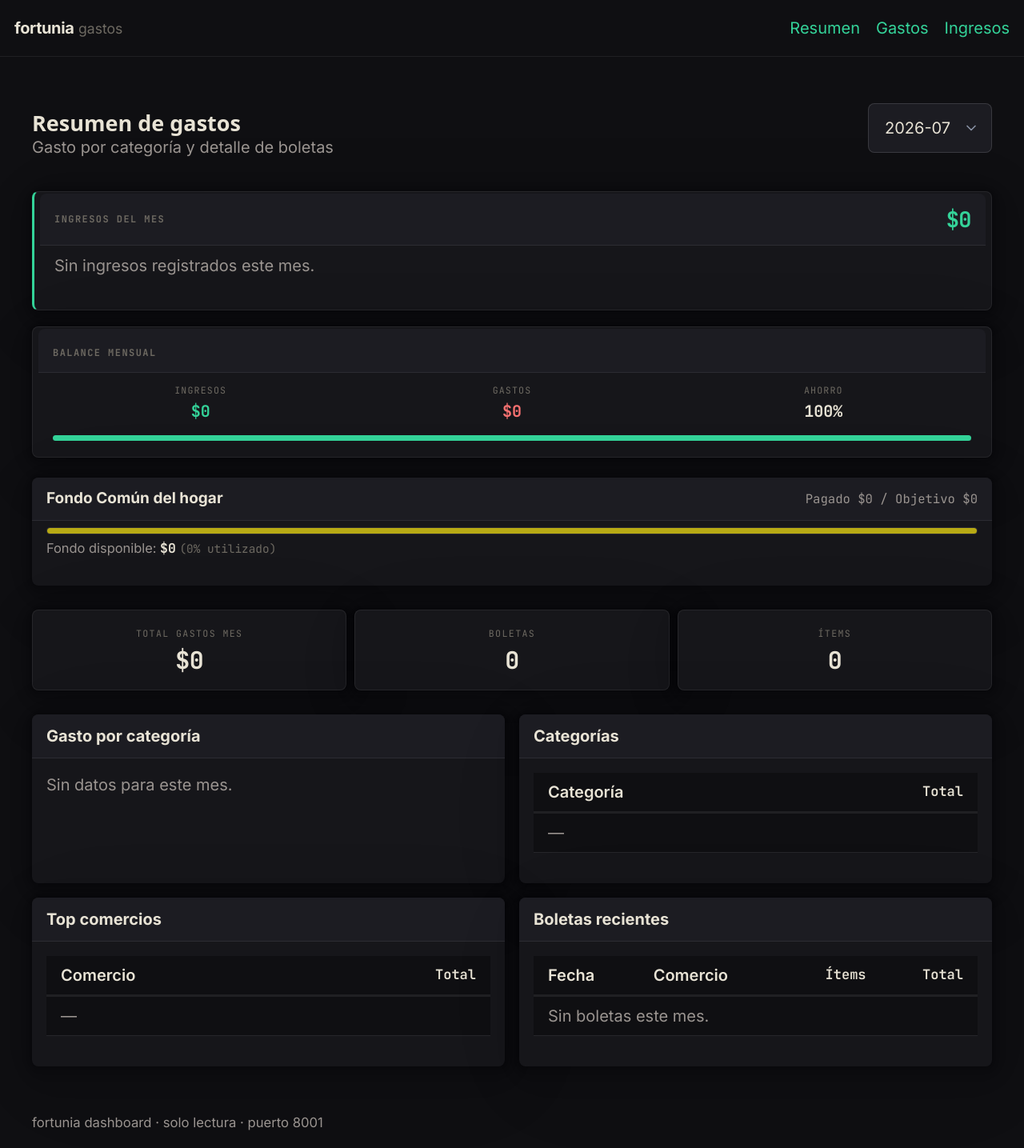
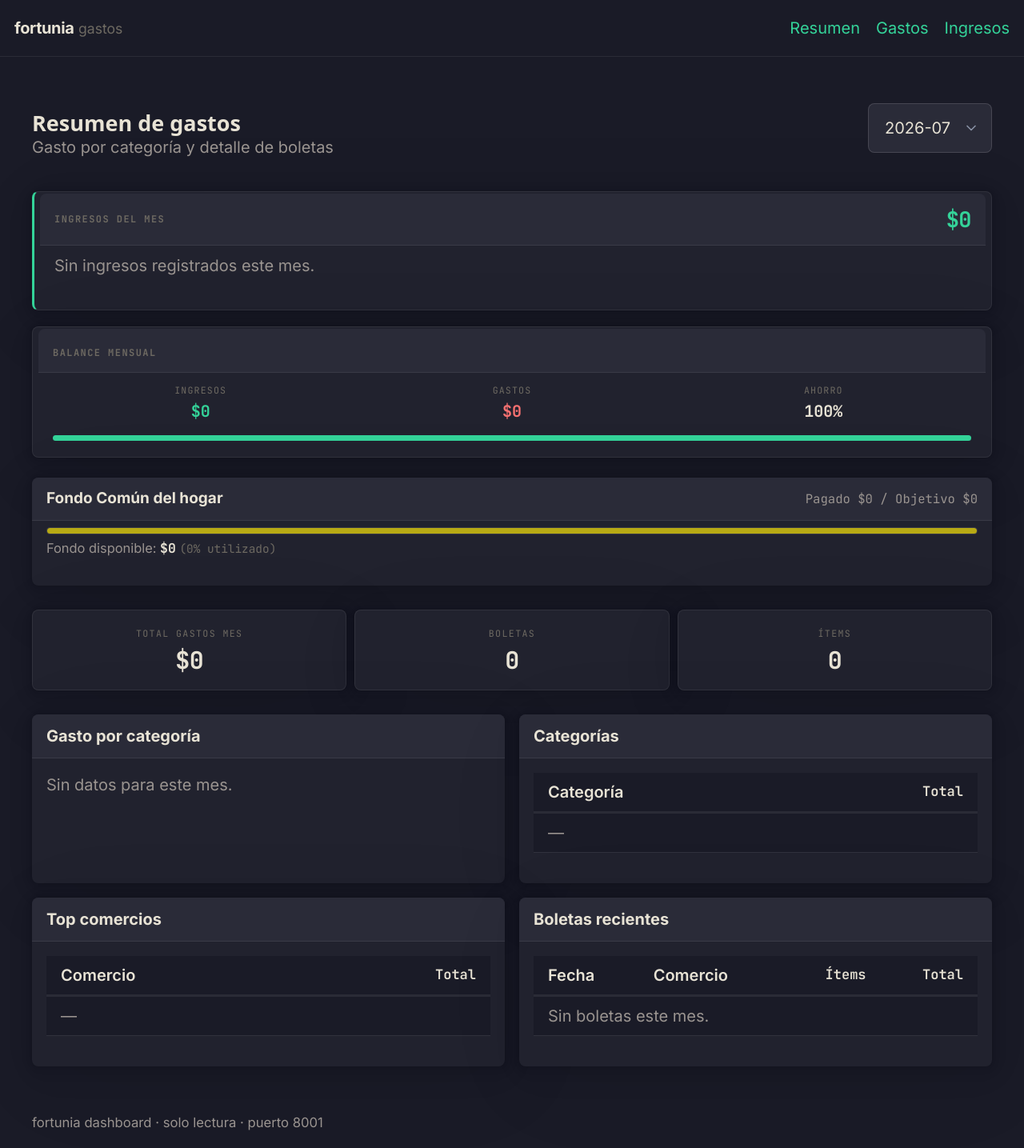
Before and after one commit to linuxshark/fortunia, a FastAPI app: page / in a window 1280 px wide. Shown: the whole page at 80% size. Run offline with FastAPI, Linux system fonts and the light colour scheme; some libraries are stand-ins or nearby versions.

Commit message:
feat(ui): dark slate bg + canvas particle animation
bg: #0f0f12 → #1a1b27 (plomo/slate), surface/raised ajustados.
Canvas fixed z-1: 80 partículas, O(n²) line connections, líneas
esmeralda (#34d399) al cursor con fade por distancia. Vanilla JS,
sin dependencias, ~60 líneas.

```diff
--- a/dashboard/static/styles.css
+++ b/dashboard/static/styles.css
@@ -6,9 +6,9 @@
 
 /* ── Tokens ─────────────────────────────────────────────────── */
 :root {
-  --bg:         #0f0f12;
-  --bg-surface: #16161a;
-  --bg-raised:  #1c1c22;
+  --bg:         #1a1b27;
+  --bg-surface: #21222e;
+  --bg-raised:  #2a2b38;
   --border:     rgba(255,255,255,.07);
   --border-md:  rgba(255,255,255,.13);
   --text:       #e8e3d5;
@@ -258,6 +258,14 @@ table .num { text-align: right; font-family: var(--font-mono); font-size: .85rem
 }
 .fund-overspent-text { color: var(--danger); }
 
+/* ── Particles canvas ────────────────────────────────────────── */
+#bg-canvas {
+  position: fixed; top: 0; left: 0;
+  width: 100%; height: 100%;
+  z-index: -1; pointer-events: none;
+  display: block;
+}
+
 /* ── Misc ────────────────────────────────────────────────────── */
 .receipt-img { max-width: 100%; border-radius: var(--radius); }
 .filters { grid-template-columns: 1fr 1fr auto; gap: .75rem; margin-bottom: 1rem; align-items: end; }
--- a/dashboard/templates/base.html
+++ b/dashboard/templates/base.html
@@ -19,6 +19,81 @@
   </script>
 </head>
 <body>
+<canvas id="bg-canvas"></canvas>
+<script>
+(function () {
+  var cv = document.getElementById('bg-canvas');
+  var ctx = cv.getContext('2d');
+  var mouse = { x: null, y: null };
+  var pts = [];
+  var N = 80;
+  var LINK = 130;
+  var MLINK = 190;
+
+  function resize() {
+    cv.width = window.innerWidth;
+    cv.height = window.innerHeight;
+  }
+
+  function Pt() {
+    this.x = Math.random() * cv.width;
+    this.y = Math.random() * cv.height;
+    this.vx = (Math.random() - 0.5) * 0.35;
+    this.vy = (Math.random() - 0.5) * 0.35;
+    this.r = Math.random() * 1.2 + 0.4;
+  }
+  Pt.prototype.tick = function () {
+    this.x += this.vx; this.y += this.vy;
+    if (this.x < 0 || this.x > cv.width)  this.vx *= -1;
+    if (this.y < 0 || this.y > cv.height) this.vy *= -1;
+  };
+
+  function loop() {
+    ctx.clearRect(0, 0, cv.width, cv.height);
+    for (var i = 0; i < pts.length; i++) {
+      var p = pts[i];
+      p.tick();
+      ctx.beginPath();
+      ctx.arc(p.x, p.y, p.r, 0, Math.PI * 2);
+      ctx.fillStyle = 'rgba(255,255,255,0.28)';
+      ctx.fill();
+
+      for (var j = i + 1; j < pts.length; j++) {
+        var q = pts[j];
+        var dx = p.x - q.x, dy = p.y - q.y;
+        var d = Math.sqrt(dx * dx + dy * dy);
+        if (d < LINK) {
+          ctx.beginPath();
+          ctx.moveTo(p.x, p.y); ctx.lineTo(q.x, q.y);
+          ctx.strokeStyle = 'rgba(255,255,255,' + ((1 - d / LINK) * 0.09) + ')';
+          ctx.lineWidth = 0.5;
+          ctx.stroke();
+        }
+      }
+
+      if (mouse.x !== null) {
+        var mx = p.x - mouse.x, my = p.y - mouse.y;
+        var md = Math.sqrt(mx * mx + my * my);
+        if (md < MLINK) {
+          ctx.beginPath();
+          ctx.moveTo(p.x, p.y); ctx.lineTo(mouse.x, mouse.y);
+          ctx.strokeStyle = 'rgba(52,211,153,' + ((1 - md / MLINK) * 0.35) + ')';
+          ctx.lineWidth = 0.8;
+          ctx.stroke();
+        }
+      }
+    }
+    requestAnimationFrame(loop);
+  }
+
+  resize();
+  for (var i = 0; i < N; i++) pts.push(new Pt());
+  window.addEventListener('resize', resize);
+  window.addEventListener('mousemove', function (e) { mouse.x = e.clientX; mouse.y = e.clientY; });
+  window.addEventListener('mouseleave', function () { mouse.x = null; mouse.y = null; });
+  loop();
+})();
+</script>
   <nav class="container-fluid topbar">
     <ul>
       <li><a href="/" class="brand"><strong>fortunia</strong> <span class="muted">gastos</span></a></li>
```
